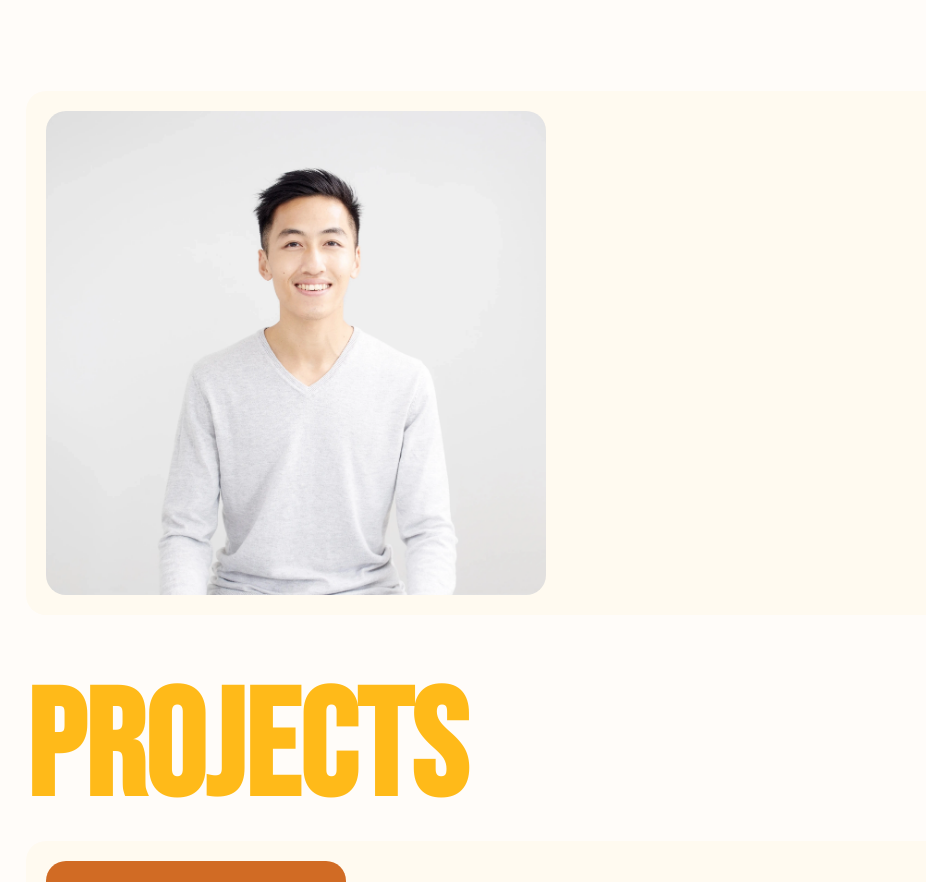
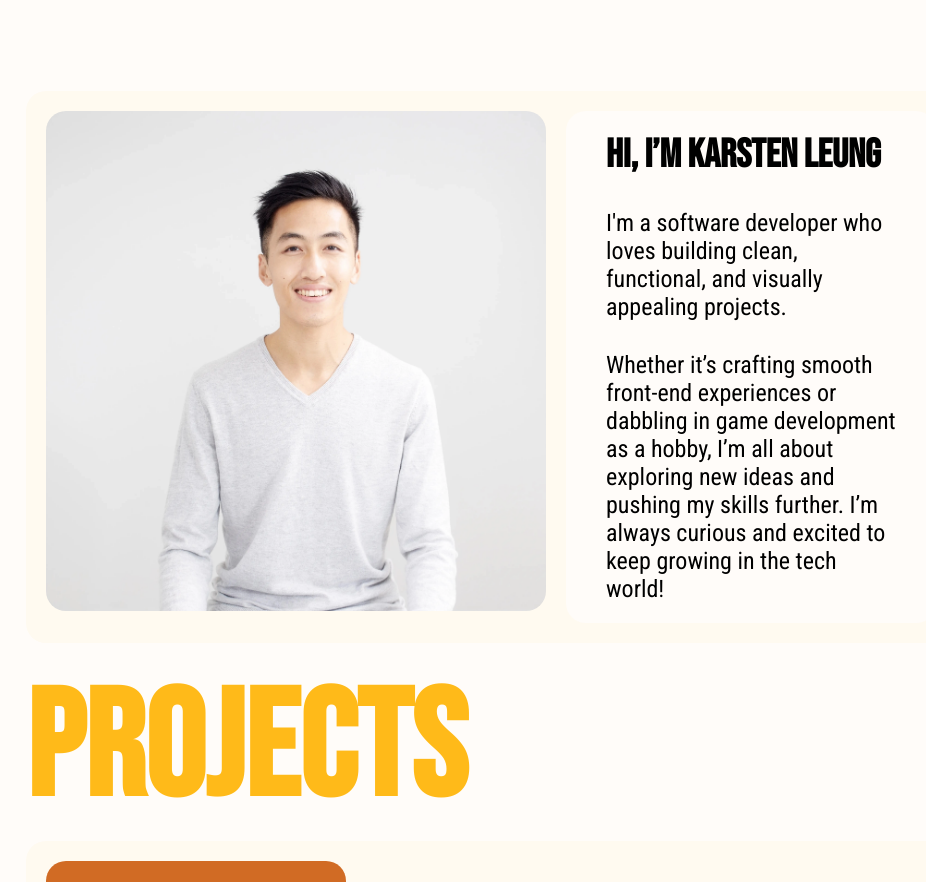
Before and after one commit to kaseadoun/karsten-leung-portfolio, a React (Vite) app: page / in a window 1280 px wide. Shown: the part 939-1821 px from the top of the page, without its empty margins (324-1250 px from the left). Built offline with nearby package versions, Linux system fonts and the light colour scheme.

Commit message:
Changed the layout for about me section

```diff
--- a/src/App.jsx
+++ b/src/App.jsx
@@ -21,8 +21,24 @@ function App() {
         <section id="about-me">
           <h2>About Me</h2>
           <div className="about-me-content-container">
-            <img className="personal-photo" src="/karsten-leung-photo.webp" alt="Image of me"/>
-            <p></p>
+            <img
+              className="personal-photo"
+              src="/karsten-leung-photo.webp"
+              alt="Image of me"
+            />
+            <div className="personal-description-container">
+              <h4>Hi, I’m Karsten Leung</h4>
+              <p className="personal-description">
+                I'm a software developer who loves building
+                clean, functional, and visually appealing projects.
+              </p>
+              <p className="personal-description">
+                Whether it’s crafting smooth front-end experiences or dabbling
+                in game development as a hobby, I’m all about exploring new
+                ideas and pushing my skills further. I’m always curious and
+                excited to keep growing in the tech world!
+              </p>
+            </div>
           </div>
         </section>
         <section id="projects">
```
